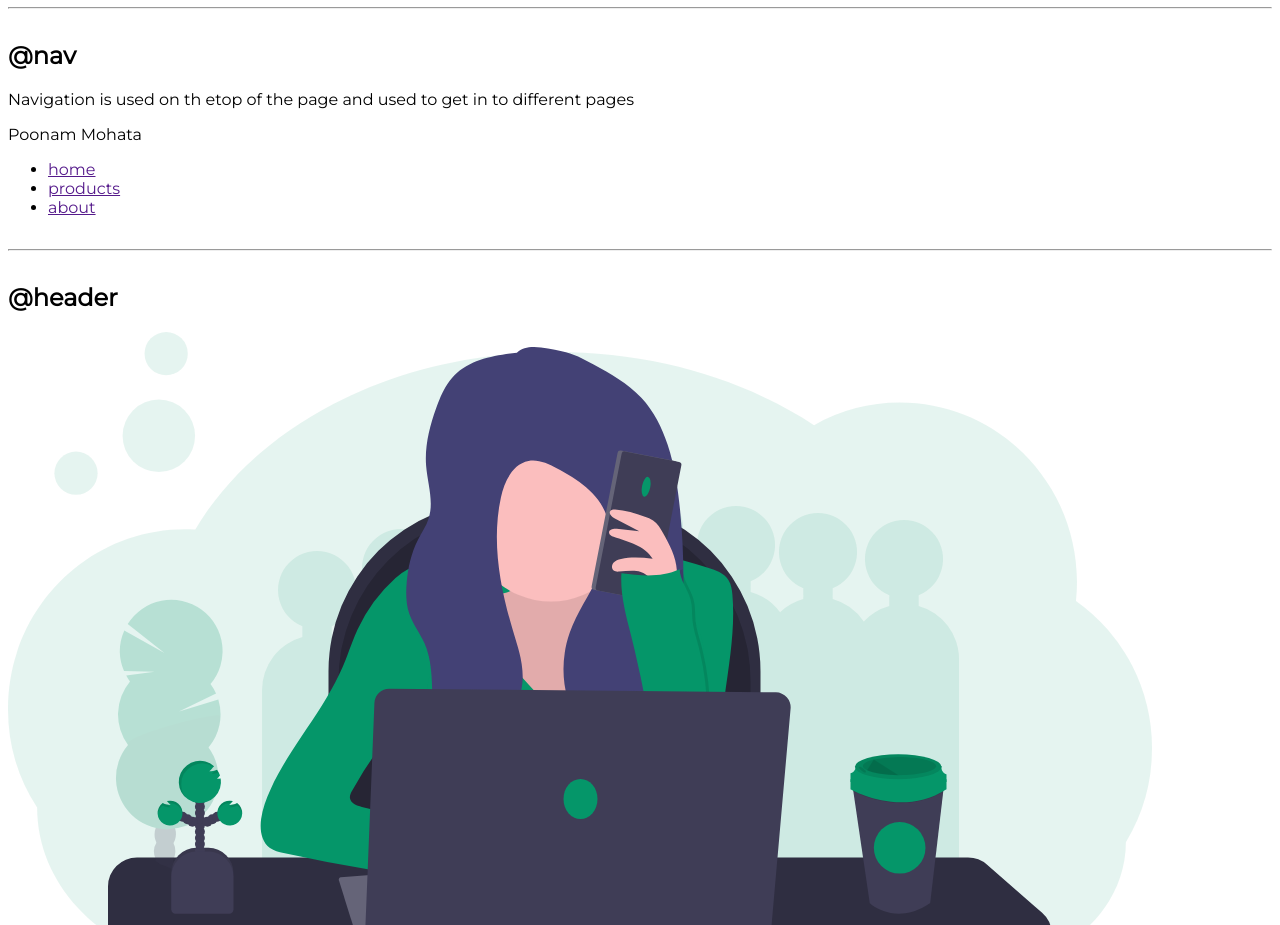
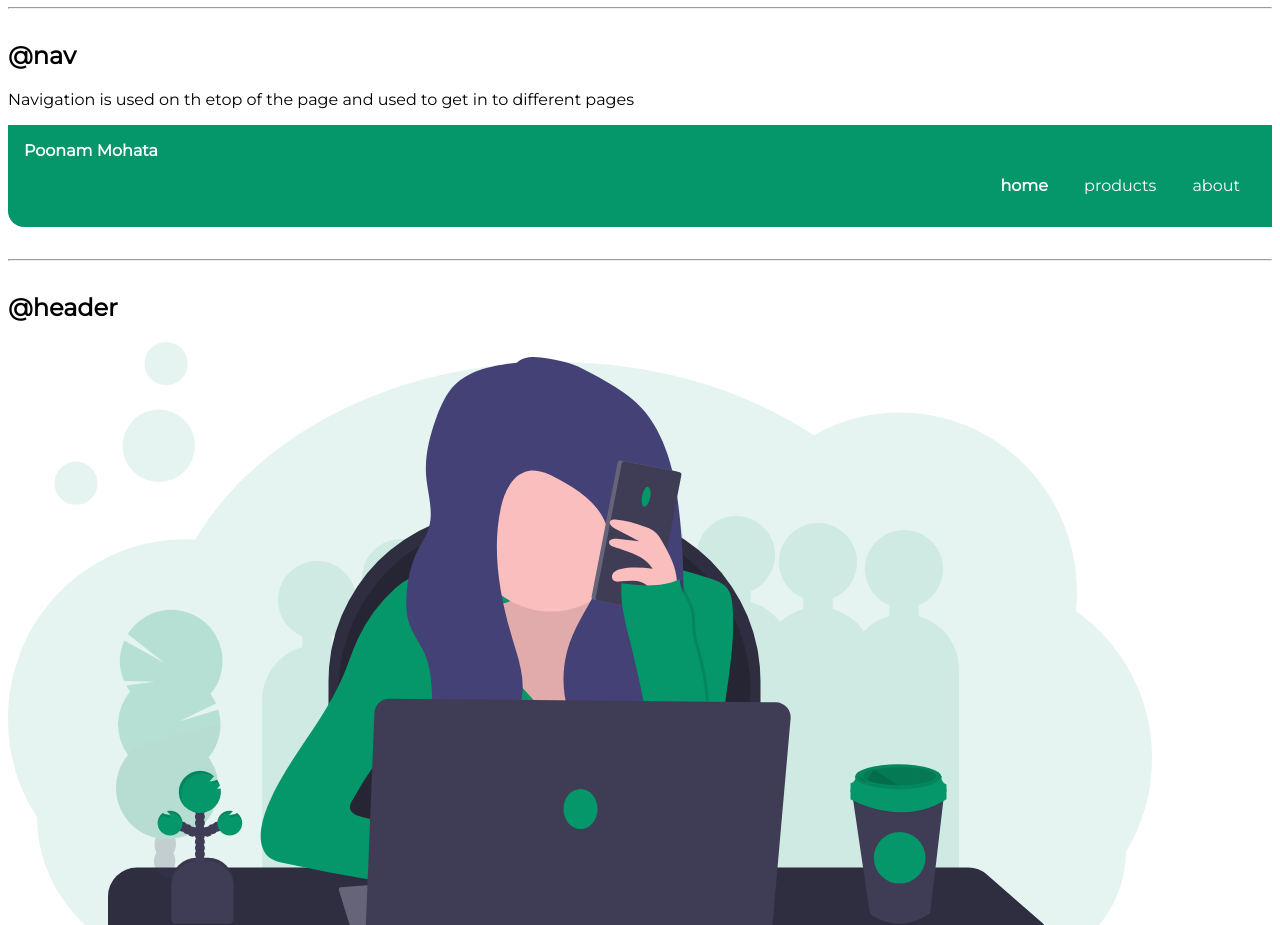
Before and after one commit to poonammohata/Lesson3-neogcamp, a plain HTML site: page index.html in a window 1280 px wide. Shown: the part 1380-2305 px from the top of the page. Drawn offline with Linux system fonts and the light colour scheme.

Commit message:
styled navigation

```diff
--- a/index.html
+++ b/index.html
@@ -76,23 +76,23 @@
     <hr>
 
     <h2>@nav</h2>
-
     <p>Navigation is used on th etop of the page and used to get in to different pages</p>
 
-    <div>Poonam Mohata</div>
+    <nav class="navigation">
+        <div class="navigation-brand">Poonam Mohata</div>
+        <ul class="list-no-bullet nav-align">
+            <li class="list-item-inline">
+                <a class="links link-active" href="">home</a>
+            </li>
+            <li class="list-item-inline">
+                <a class="links"href="">products</a>
+            </li>
+            <li class="list-item-inline">
+                <a class="links" href="">about</a>
+            </li>
+        </ul>
 
-    <ul>
-        <li>
-            <a href="">home</a>
-        </li>
-        <li>
-            <a href="">products</a>
-        </li>
-        <li>
-            <a href="">about</a>
-        </li>
-    </ul>
-
+    </nav>
     <hr>
 
     <h2>@header</h2>
--- a/style.css
+++ b/style.css
@@ -47,3 +47,24 @@ hr{
     display: inline;
     padding:0rem 0.5rem;
 }
+
+/* nav */
+.navigation{
+    background-color: var(--primary-color);
+    padding:1rem;
+    color: white;
+    border-bottom-left-radius:1rem ;
+}
+.navigation-brand{
+    font-weight: bold;
+}
+.navigation .links{
+    color:white;
+    padding:0rem 0.5rem;
+}
+.navigation .nav-align{
+    text-align: right;
+}
+.navigation .link-active{
+    font-weight: bold;
+}
```
